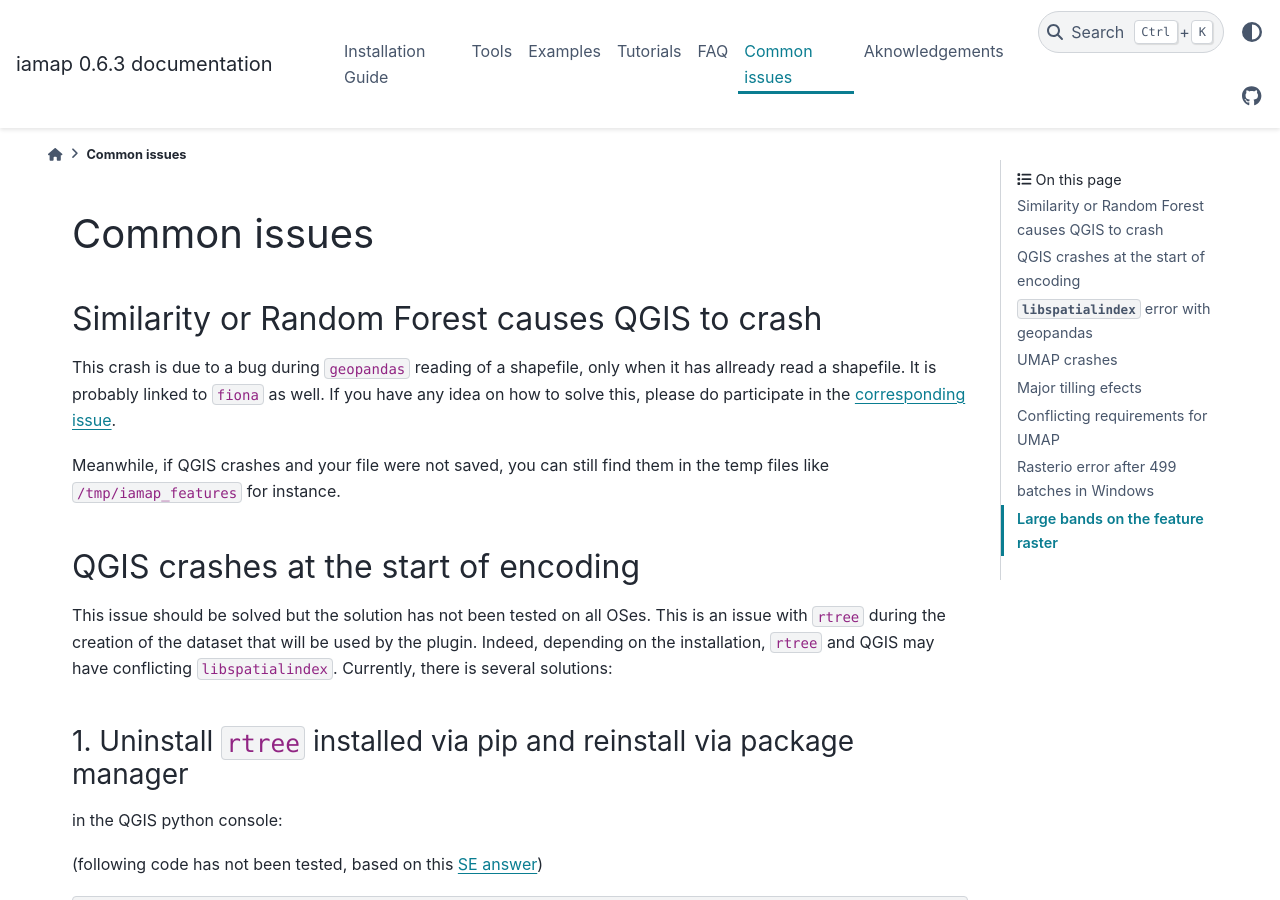
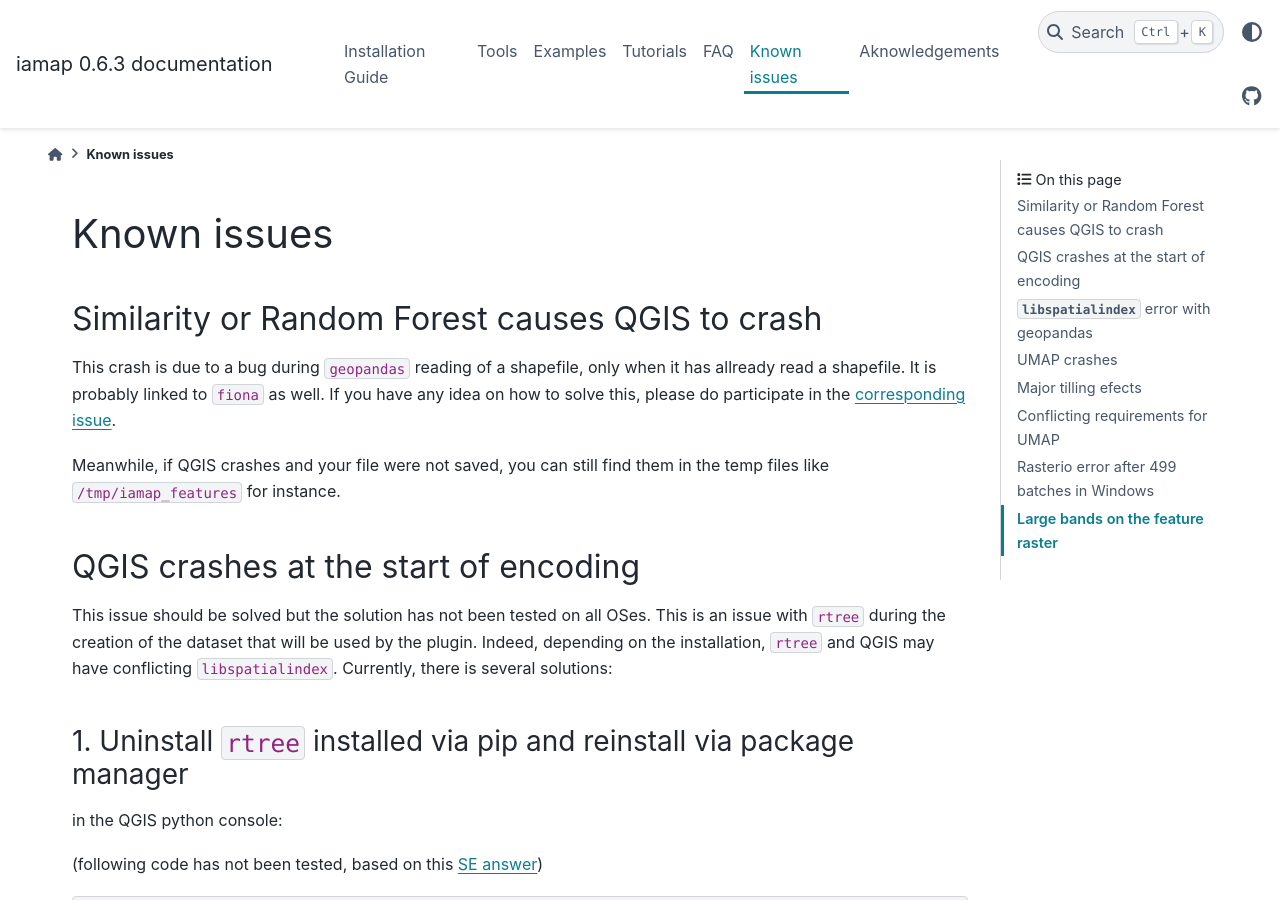
Before and after one commit to umr-amap/iamap, a Sphinx documentation site: the page built from docs/source/issues.md, in a window 1280 px wide and 900 px high. Built offline with Sphinx 7.4.7 and the PyData theme 0.15.4, drawn with Linux system fonts in a browser that asks for light colours.

Commit message:
update issue page name

```diff
--- a/docs/source/issues.md
+++ b/docs/source/issues.md
@@ -1,4 +1,4 @@
-# Common issues
+# Known issues
 
 ## Similarity or Random Forest causes QGIS to crash
 
```
